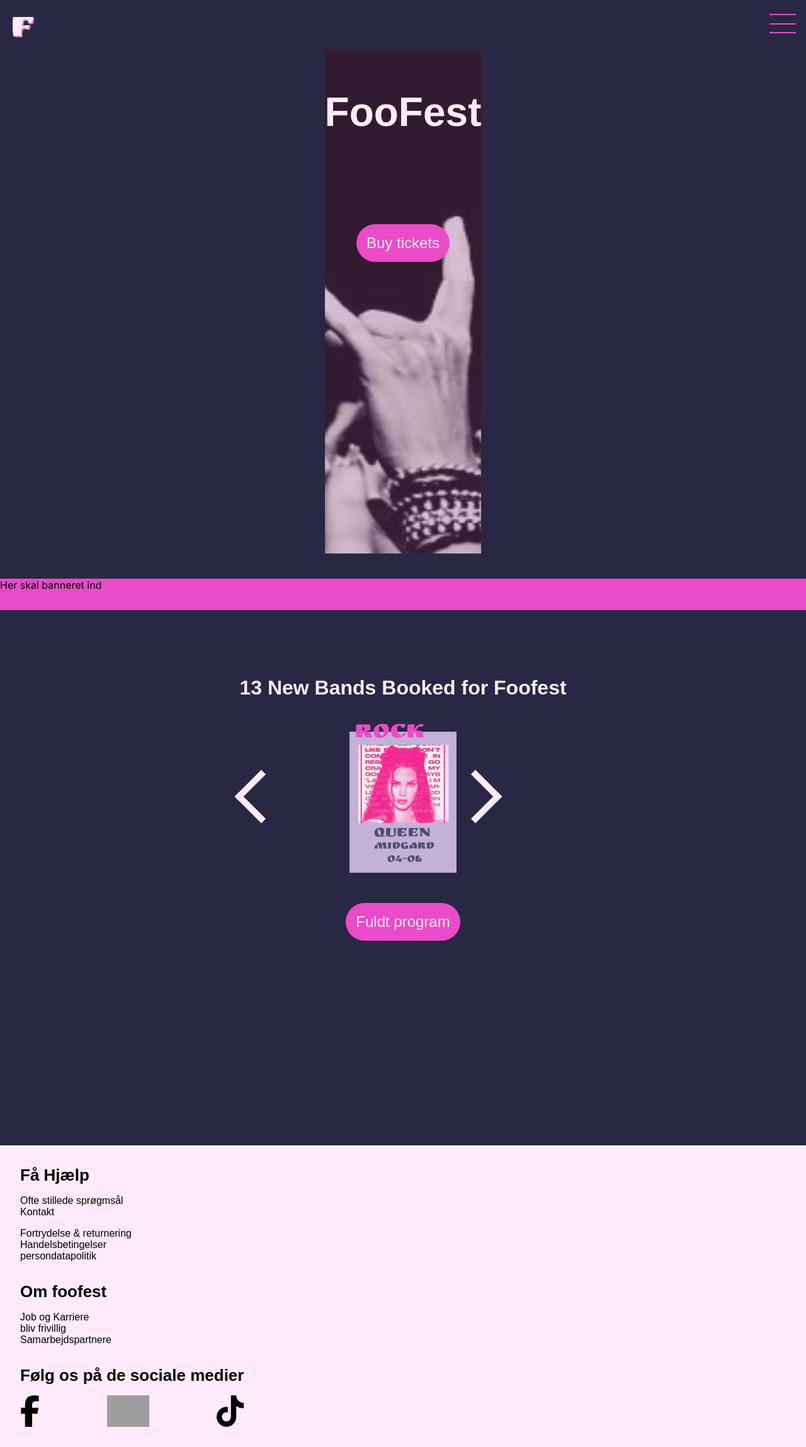
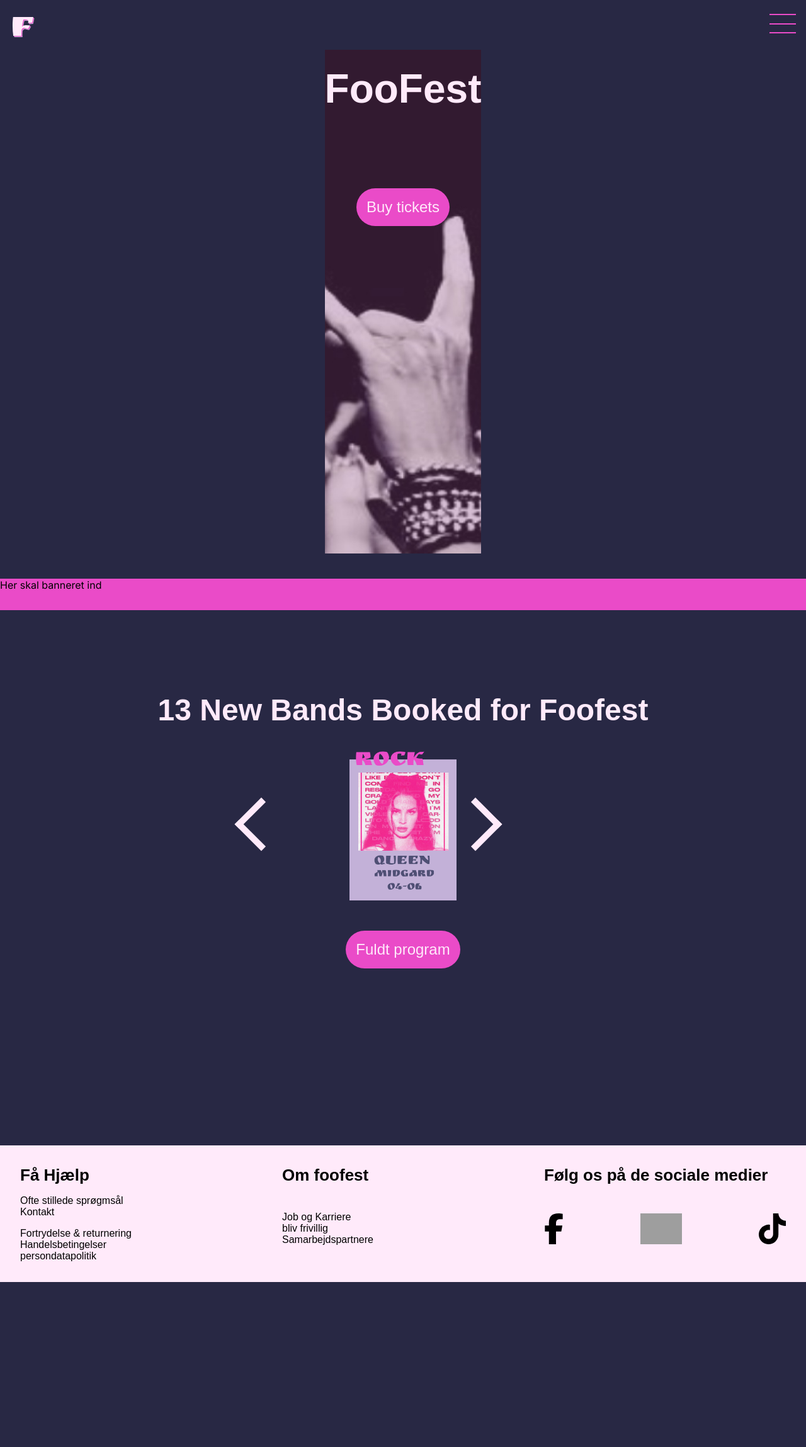
Before and after one commit to malt656c/foo_fest_app, a Next.js app: page / in a window 1280 px wide. Shown: the whole page at 63% size. After the commit the page ends 2036 px from the top, so only its background shows below. Built offline with nearby package versions, Linux system fonts and the light colour scheme; grey boxes are pictures that could not be loaded; a web font is replaced by a local one.

Commit message:
footer og forside styles

```diff
--- a/components/Footer.module.css
+++ b/components/Footer.module.css
@@ -22,5 +22,19 @@
 }
 
 .footerImg {
-  height: 50px;
+  height: 49px;
 }
+
+@media (min-width: 768px) {
+  .footerBackground {
+    display: grid;
+    grid-template-columns: 1fr 1fr 1fr;
+  }
+}
+
+@media (min-width: 992px) {
+  .footerBackground {
+    display: grid;
+    grid-template-columns: 1fr 1fr 1fr;
+  }
+}
--- a/components/Forside.module.css
+++ b/components/Forside.module.css
@@ -98,3 +98,20 @@
   color: var(--primary_light);
   cursor: pointer;
 }
+
+@media (min-width: 768px) {
+  .forsideHeader {
+    margin-top: 10%;
+    margin-bottom: 6rem;
+  }
+
+  .forsideButton {
+    margin-top: 10%;
+  }
+}
+
+@media (min-width: 992px) {
+  .forsideH2 {
+    font-size: 3rem;
+  }
+}
```
